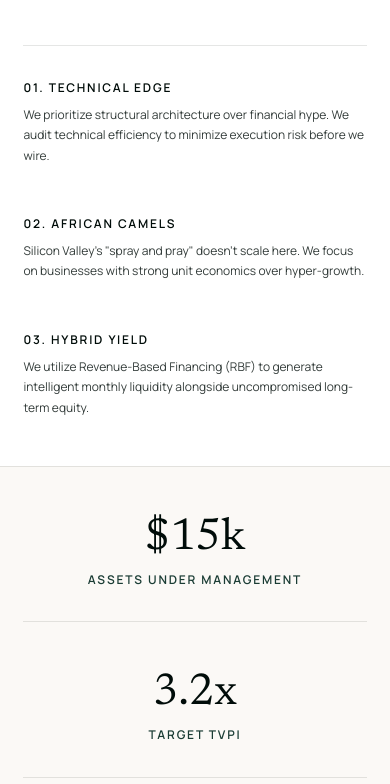
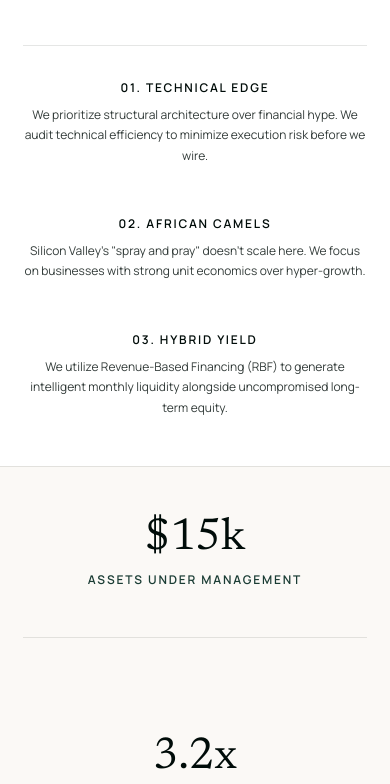
Before and after one commit to mcofie/thegoodseedcapital, a website: page index.html in a window 390 px wide. Shown: the part 1815-2599 px from the top of the page. Drawn offline with Linux system fonts and the light colour scheme.

Commit message:
initial commit

```diff
--- a/style.css
+++ b/style.css
@@ -29,6 +29,7 @@ body {
     color: var(--text-charcoal);
     line-height: 1.6;
     overflow-x: hidden;
+    width: 100%;
 }
 
 /* Typography Arrays */
@@ -163,7 +164,7 @@ a { color: inherit; text-decoration: none; transition: color 0.3s ease; }
 /* Grids */
 .grid-2 { display: grid; grid-template-columns: 1fr 1fr; }
 .grid-3 { display: grid; grid-template-columns: repeat(3, 1fr); align-items: center; }
-.grid-4 { display: grid; grid-template-columns: repeat(4, 1fr); align-items: stretch; }
+.grid-4 { display: grid; grid-template-columns: repeat(auto-fit, minmax(280px, 1fr)); align-items: stretch; }
 .grid-editorial { display: grid; grid-template-columns: 1fr 2.5fr; align-items: start; }
 .hero-grid { display: grid; grid-template-columns: 1fr 1fr; align-items: center; gap: 4rem; }
 
@@ -195,6 +196,11 @@ a { color: inherit; text-decoration: none; transition: color 0.3s ease; }
 }
 .fade-up.active { opacity: 1; transform: translateY(0); }
 
+/* Disable animations on mobile for smoother horizontal scroll prevention */
+@media (max-width: 768px) {
+    .fade-up { opacity: 1; transform: none; transition: none; }
+}
+
 .delay-1 { transition-delay: 0.15s; }
 .delay-2 { transition-delay: 0.3s; }
 
@@ -212,10 +218,10 @@ a { color: inherit; text-decoration: none; transition: color 0.3s ease; }
     .scroll-link { justify-content: center; }
     .botanical-art { margin: 1rem auto 2rem; max-width: 90%; width: 100%; }
     .grid-2 { grid-template-columns: 1fr; gap: 4rem; }
-    .grid-3 { grid-template-columns: 1fr; gap: 3rem; }
+    .grid-3 { grid-template-columns: 1fr; gap: 3rem; text-align: center; }
     .grid-4 { grid-template-columns: 1fr 1fr; gap: 2rem; }
     .grid-editorial { grid-template-columns: 1fr; gap: 3rem; }
-    .divide-x > div:not(:last-child) { border-right: none; border-bottom: 1px solid var(--border-delicate); padding-bottom: 2rem; }
+    .divide-x > div:not(:last-child) { border-right: none; border-bottom: 1px solid var(--border-delicate); padding-bottom: 3rem; margin-bottom: 3rem; }
 
     /* Modify Dual CTA */
     .action-row { flex-direction: column; width: 100%; }
```
